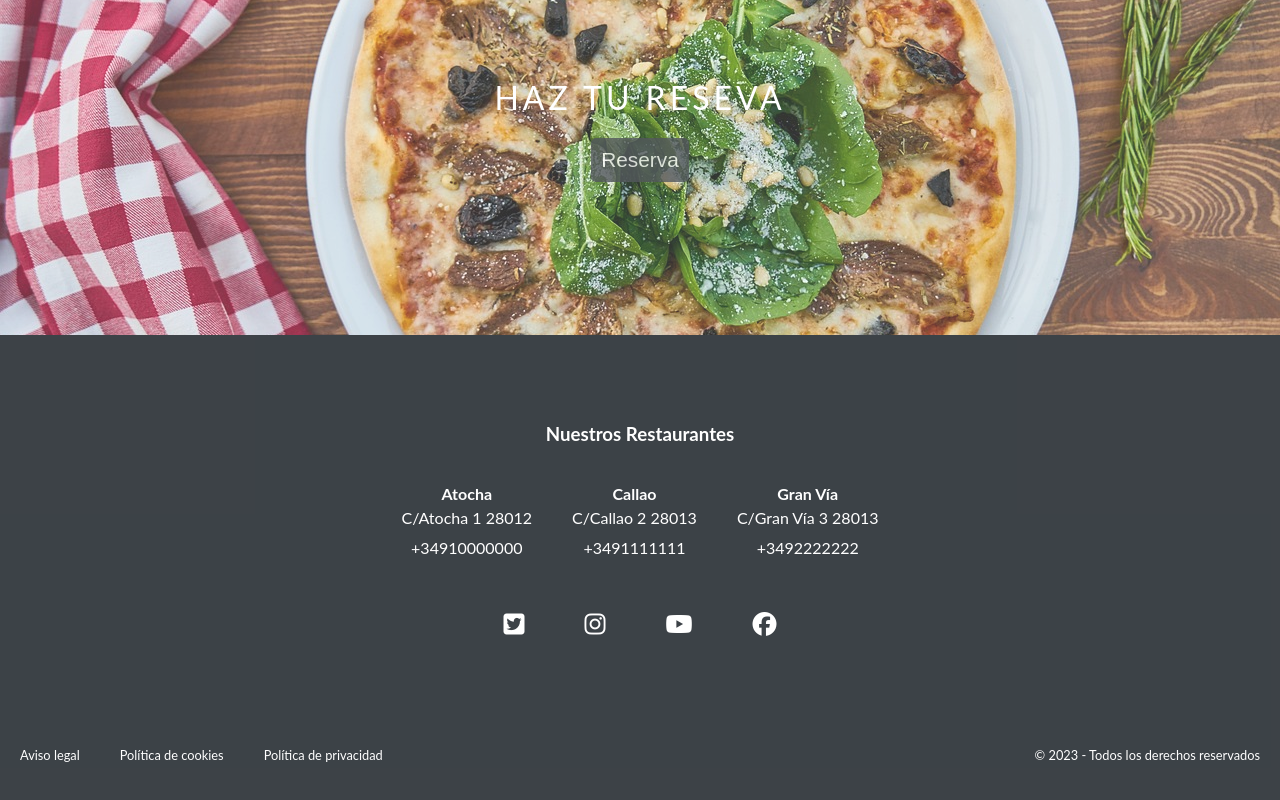
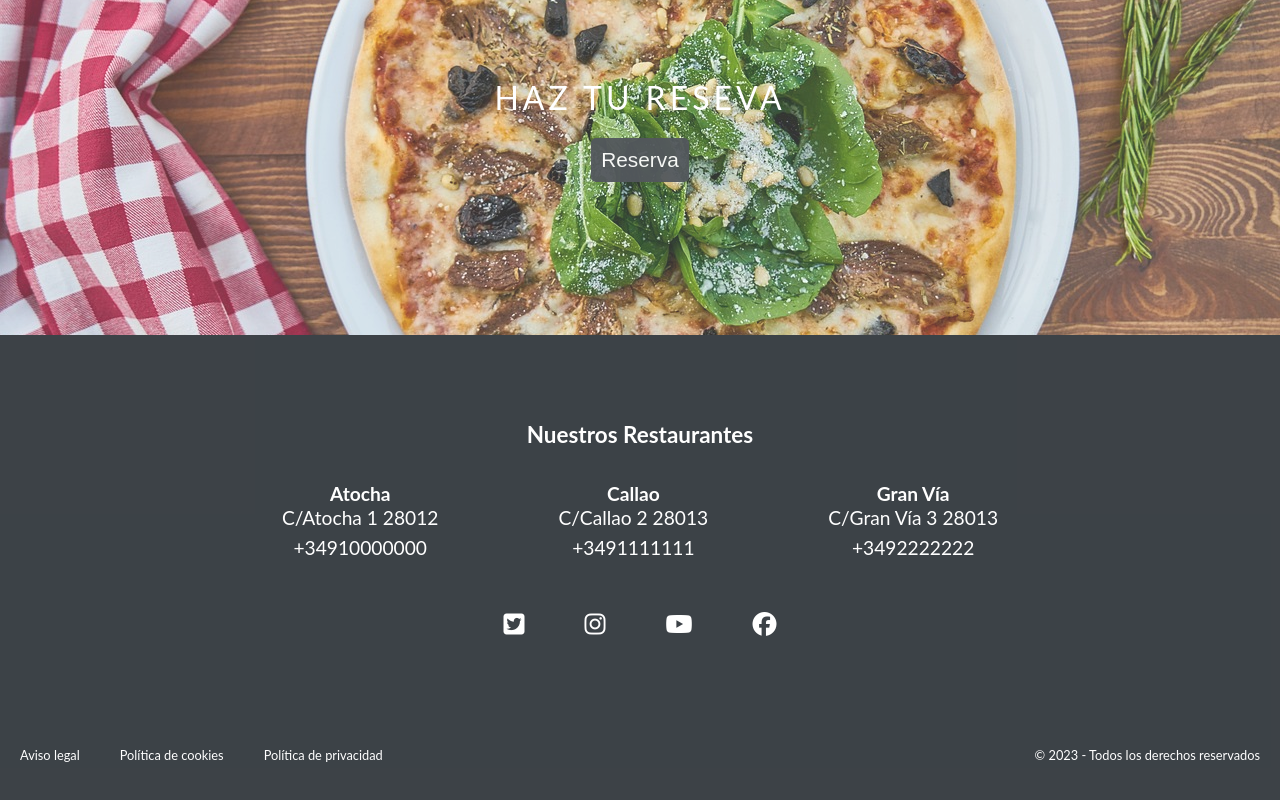
Before and after one commit to emamaria/Restaurant, a React (Create React App) app: page / in a window 1280 px wide. Shown: the part 1265-2065 px from the top of the page. Built offline with nearby package versions, Linux system fonts and the light colour scheme.

Commit message:
change style

```diff
--- a/src/components/footer/_Footer.scss
+++ b/src/components/footer/_Footer.scss
@@ -1,5 +1,5 @@
 footer{
-
+    font-size: 1.2rem;
     padding-top: 30px;
     display: flex;
     flex-direction: column;
--- a/src/components/restaurant/_Restaurant.scss
+++ b/src/components/restaurant/_Restaurant.scss
@@ -2,7 +2,7 @@
     display: flex;
     flex-direction: column;
     justify-content: center;
-    margin: 20px;
+    margin: 20px 60px 20px 60px;
    p{
     margin: 5px 0 5px 0;
    }
--- a/src/pages/home/_Home.scss
+++ b/src/pages/home/_Home.scss
@@ -68,7 +68,7 @@ section{
 
 button{
     background-color:  #282e34;
-    opacity: 0.8;
+    opacity: 0.95;
     border-radius: 5px;
     color: white;
     padding: 10px;
```
